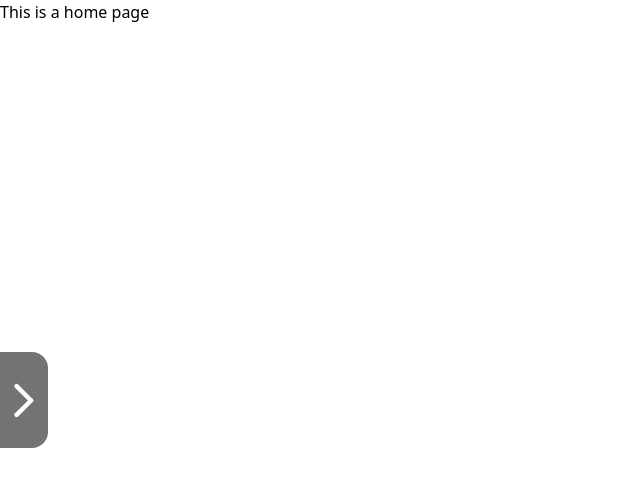
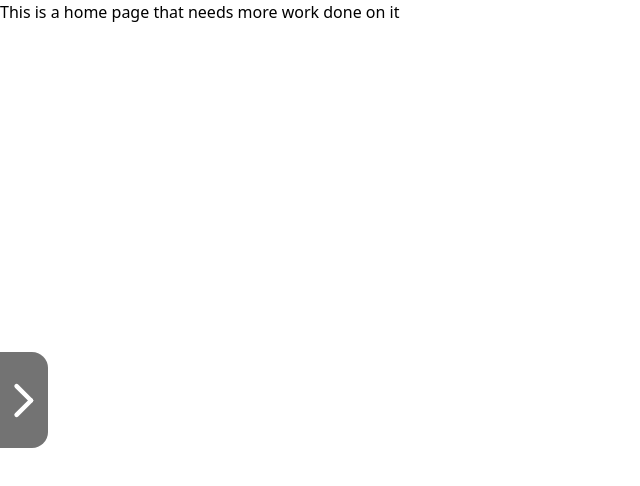
Before and after one commit to scotthitch/s-hitchcock-website, a Vue app: page / in a window 1280 px wide. Shown: the top 486 px of the page, without its empty margins (0-640 px from the left). Built offline with nearby package versions, Linux system fonts and the light colour scheme.

Commit message:
feat: add small extra message on home view

```diff
--- a/src/views/HomeView.vue
+++ b/src/views/HomeView.vue
@@ -3,5 +3,5 @@
 </script>
 
 <template>
-    <div>This is a home page</div>
+    <div>This is a home page that needs more work done on it</div>
 </template>
```
